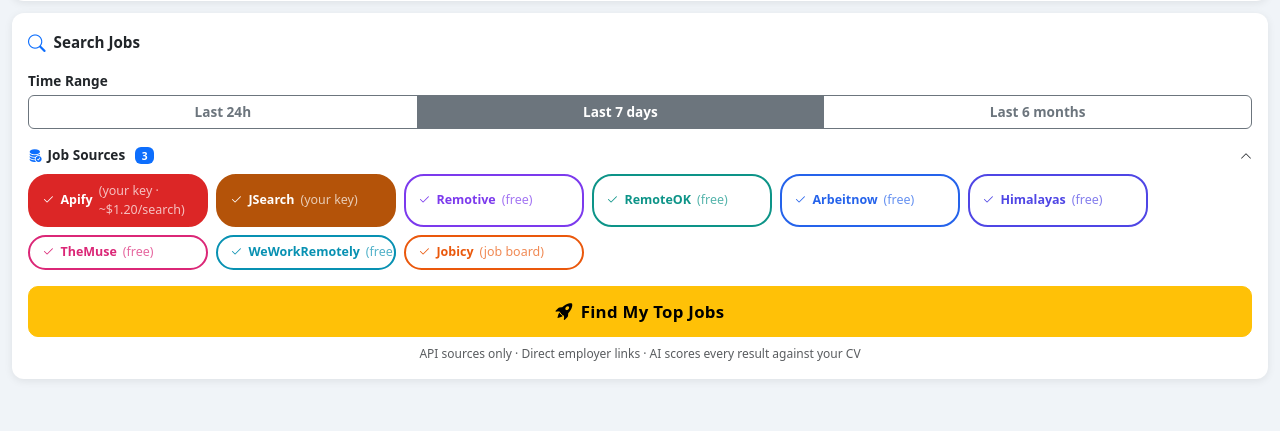
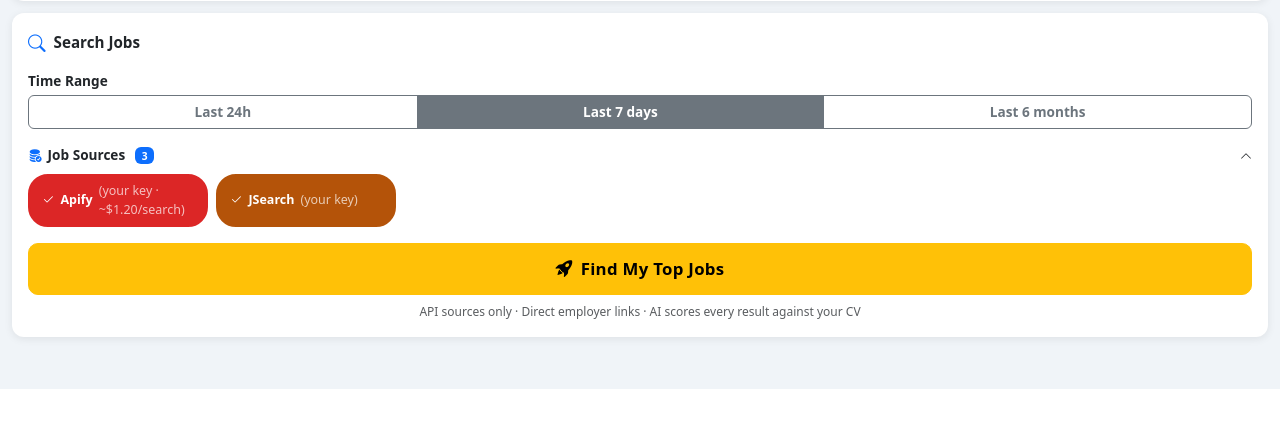
Before and after one commit to coquito29/job-search-app, a Flask app: page / in a window 1280 px wide. Shown: the part 964-1395 px from the top of the page. After the commit the page ends 1353 px from the top, so only its background shows below. Run offline with Flask 3, Linux system fonts and the light colour scheme; some libraries are stand-ins or nearby versions.

Commit message:
Remove free job sources (Remotive, RemoteOK, Jobicy, Arbeitnow, Himalayas, TheMuse, WeWorkRemotely)
Free sources returned thin/stale results that diluted rankings. Paid/keyed
APIs only now: Apify, Adzuna, JSearch.

Co-Authored-By: Claude Opus 4.7 (1M context) <noreply@anthropic.com>

```diff
--- a/app.py
+++ b/app.py
@@ -1,9 +1,9 @@
 """
 app.py  —  Remote Job Search Mobile PWA
-Sources: Remotive · RemoteOK · Jobicy · Arbeitnow · Himalayas · Apify · Adzuna · JSearch
+Sources: Apify · Adzuna · JSearch  (paid/keyed APIs only — free sources removed for signal quality)
 AI Cover Letters: Claude Haiku (set ANTHROPIC_API_KEY env var)
 """
-import io, json, os, re, socket, sqlite3, xml.etree.ElementTree as ET
+import io, json, os, re, socket, sqlite3
 from concurrent.futures import ThreadPoolExecutor, as_completed
 from dataclasses import dataclass
 from datetime import datetime
@@ -100,150 +100,9 @@ class UserProfile:
 
 
 # ── Fetch functions ───────────────────────────────────────────────────────────
-
-def fetch_remotive(skills, limit=100):
-    try:
-        # Remotive works best with a single short keyword — multi-word kills results
-        query = skills[0] if skills else "remote"
-        url = f"https://remotive.com/api/remote-jobs?search={http_req.utils.quote(query)}&limit={limit}"
-        r = http_req.get(url, timeout=20)
-        r.raise_for_status()
-        jobs_raw = r.json().get("jobs", [])
-        results = []
-        for j in jobs_raw:
-            sal = j.get("salary", "") or ""
-            results.append({
-                "url": j.get("url", ""),
-                "title": j.get("title", ""),
-                "company_name": j.get("company_name", ""),
-                "location": j.get("candidate_required_location") or "Remote",
-                "salary": sal,
-                "description": j.get("description", ""),
-                "posted": j.get("publication_date", ""),
-                "source": "Remotive",
-            })
-        return results
-    except Exception:
-        return []
-
-
-def fetch_remoteok(skills, limit=100):
-    try:
-        tag = skills[0].replace(" ", "-") if skills else "remote"
-        url = f"https://remoteok.com/api?tag={http_req.utils.quote(tag)}"
-        r = http_req.get(url, headers={"User-Agent": "Mozilla/5.0"}, timeout=20)
-        r.raise_for_status()
-        data = r.json()
-        if not isinstance(data, list) or len(data) < 2:
-            return []
-        results = []
-        for j in data[1:]:
-            if not isinstance(j, dict):
-                continue
-            sal_min = j.get("salary_min")
-            sal_max = j.get("salary_max")
-            if sal_min and sal_max:
-                sal = f"${int(sal_min)//1000}k–${int(sal_max)//1000}k"
-            elif sal_min:
-                sal = f"${int(sal_min)//1000}k"
-            else:
-                sal = ""
-            results.append({
-                "url": j.get("url", ""),
-                "title": j.get("position", ""),
-                "company_name": j.get("company", ""),
-                "location": j.get("location", "Remote") or "Remote",
-                "salary": sal,
-                "description": j.get("description", ""),
-                "posted": j.get("date", ""),
-                "source": "RemoteOK",
-            })
-        return results
-    except Exception:
-        return []
-
-
-def fetch_jobicy(skills, limit=50):
-    try:
-        # Jobicy search param is unreliable — fetch all and let scoring rank them
-        url = f"https://jobicy.com/api/v2/remote-jobs?count={limit}"
-        r = http_req.get(url, timeout=20)
-        r.raise_for_status()
-        jobs_raw = r.json().get("jobs", [])
-        results = []
-        for j in jobs_raw:
-            sal_min = j.get("annualSalaryMin")
-            sal_max = j.get("annualSalaryMax")
-            if sal_min and sal_max:
-                sal = f"${int(sal_min)//1000}k–${int(sal_max)//1000}k"
-            elif sal_min:
-                sal = f"${int(sal_min)//1000}k"
-            else:
-                sal = ""
-            results.append({
-                "url": j.get("url", ""),
-                "title": j.get("jobTitle", ""),
-                "company_name": j.get("companyName", ""),
-                "location": j.get("jobGeo") or "Remote",
-                "salary": sal,
-                "description": j.get("jobDescription", ""),
-                "posted": j.get("pubDate", ""),
-                "source": "Jobicy",
-            })
-        return results
-    except Exception:
-        return []
-
-
-def fetch_arbeitnow(limit=50):
-    try:
-        url = "https://www.arbeitnow.com/api/job-board-api"
-        r = http_req.get(url, timeout=20)
-        r.raise_for_status()
-        data = r.json().get("data", [])
-        results = []
-        for j in data:
-            if not isinstance(j, dict):
-                continue
-            if not j.get("remote", False):
-                continue
-            results.append({
-                "url": j.get("url", ""),
-                "title": j.get("title", ""),
-                "company_name": j.get("company_name", ""),
-                "location": j.get("location", "Remote") or "Remote",
-                "salary": "",
-                "description": j.get("description", ""),
-                "posted": str(j.get("created_at", "")),
-                "source": "Arbeitnow",
-            })
-        return results
-    except Exception:
-        return []
-
-
-def fetch_himalayas(skills, limit=50):
-    try:
-        query = " ".join(skills[:3])
-        url = f"https://himalayas.app/jobs/api?q={http_req.utils.quote(query)}&limit={limit}"
-        r = http_req.get(url, timeout=20)
-        r.raise_for_status()
-        jobs_raw = r.json().get("jobs", [])
-        results = []
-        for j in jobs_raw:
-            results.append({
-                "url": j.get("applicationLink") or j.get("url", ""),
-                "title": j.get("title", ""),
-                "company_name": j.get("companyName", ""),
-                "location": "Remote",
-                "salary": j.get("salary", ""),
-                "description": j.get("description", ""),
-                "posted": j.get("createdAt", ""),
-                "source": "Himalayas",
-            })
-        return results
-    except Exception:
-        return []
+# Free sources (Remotive, RemoteOK, Jobicy, Arbeitnow, Himalayas, TheMuse,
+# WeWorkRemotely) were removed — they returned thin/stale results that diluted
+# rankings. Only paid/keyed APIs remain: Apify, Adzuna, JSearch.
 
 
 def fetch_adzuna(skills, app_id, app_key, limit=50):
@@ -453,89 +312,6 @@ def fetch_apify_jobs(skills, token, limit=300, time_range="7d"):
             "source": "Apify",
         })
     return results
-
-
-def fetch_themuse(skills, limit=50):
-    """Fetch from The Muse API (free, no auth required) — remote only."""
-    try:
-        r = http_req.get(
-            "https://www.themuse.com/api/public/jobs",
-            params={"page": 0, "level": "Entry Level", "location": "Flexible / Remote"},
-            timeout=20,
-        )
-        r.raise_for_status()
-        results = []
-        for j in r.json().get("results", [])[:limit]:
-            locs = j.get("locations", [])
-            loc  = locs[0].get("name", "Remote") if locs else "Remote"
-            # Double-check: skip if location has no "remote" or "flexible" hint
-            if locs and not any("remote" in l.get("name","").lower() or
-                                 "flexible" in l.get("name","").lower()
-                                 for l in locs):
-                continue
-            url  = (j.get("refs") or {}).get("landing_page", "")
-            if not url:
-                continue
-            results.append({
-                "url": url,
-                "title": j.get("name", ""),
-                "company_name": (j.get("company") or {}).get("name", ""),
-                "location": loc,
-                "salary": "",
-                "description": re.sub(r"<[^>]+>", " ", j.get("contents", "") or ""),
-                "posted": j.get("publication_date", ""),
-                "source": "TheMuse",
-            })
-        return results
-    except Exception:
-        return []
-
-
-def fetch_weworkremotely(skills, limit=50):
-    """Fetch from We Work Remotely RSS feed (free, no auth)."""
-    try:
-        r = http_req.get(
-            "https://weworkremotely.com/remote-jobs.rss",
-            headers={"User-Agent": "Mozilla/5.0"},
-            timeout=20,
-        )
-        r.raise_for_status()
-        root    = ET.fromstring(r.content)
-        channel = root.find("channel")
-        if channel is None:
-            return []
-        skill_lower = [s.lower() for s in skills]
-        results = []
-        for item in channel.findall("item"):
-            title   = (item.findtext("title") or "").strip()
-            link    = (item.findtext("link") or "").strip()
-            desc    = re.sub(r"<[^>]+>", " ", item.findtext("description") or "").strip()
-            pub     = (item.findtext("pubDate") or "").strip()
-            company = ""
-            if ": " in title:
-                parts   = title.split(": ", 1)
-                company = parts[0].strip()
-                title   = parts[1].strip()
-            if not link:
-                continue
-            combo = (title + " " + desc).lower()
-            if skill_lower and not any(s in combo for s in skill_lower):
-                continue
-            results.append({
-                "url": link,
-                "title": title,
-                "company_name": company,
-                "location": "Remote",
-                "salary": "",
-                "description": desc,
-                "posted": pub,
-                "source": "WeWorkRemotely",
-            })
-            if len(results) >= limit:
-                break
-        return results
-    except Exception:
-        return []
 
 
 # ── Helper functions ──────────────────────────────────────────────────────────
@@ -896,30 +672,11 @@ def config():
 def status():
     """Visual status page — open this in your browser to check all sources."""
     sources = {
-        "Remotive":  {"free": True,  "ok": None},
-        "RemoteOK":  {"free": True,  "ok": None},
-        "Jobicy":    {"free": True,  "ok": None},
-        "Arbeitnow": {"free": True,  "ok": None},
-        "Himalayas": {"free": True,  "ok": None},
         "Apify":     {"free": False, "ok": bool(os.environ.get("APIFY_TOKEN"))},
         "Adzuna":    {"free": False, "ok": bool(os.environ.get("ADZUNA_APP_ID") and os.environ.get("ADZUNA_APP_KEY"))},
         "JSearch":   {"free": False, "ok": bool(os.environ.get("RAPIDAPI_KEY"))},
         "Reed":      {"free": False, "ok": bool(os.environ.get("REED_API_KEY"))},
     }
-    # Quick ping test for the free sources
-    ping_urls = {
-        "Remotive":  "https://remotive.com/api/remote-jobs?limit=1",
-        "RemoteOK":  "https://remoteok.com/api?limit=1",
-        "Jobicy":    "https://jobicy.com/api/v2/remote-jobs?count=1",
-        "Arbeitnow": "https://www.arbeitnow.com/api/job-board-api",
-        "Himalayas": "https://himalayas.app/jobs/api?limit=1",
-    }
-    for name, url in ping_urls.items():
-        try:
-            r = http_req.get(url, timeout=8, headers={"User-Agent": "Mozilla/5.0"})
-            sources[name]["ok"] = r.status_code == 200
-        except Exception:
-            sources[name]["ok"] = False
 
     ai_ok = bool(os.environ.get("ANTHROPIC_API_KEY") and _anthropic)
 
@@ -1011,28 +768,14 @@ def search_jobs():
     if not skills:
         return jsonify({"error": "At least one skill is required"}), 400
 
-    # Build fetch tasks based on selected sources
+    # Build fetch tasks based on selected sources (paid/keyed APIs only)
     fetch_tasks = {}
-    if "remotive" in sources:
-        fetch_tasks["remotive"] = lambda: fetch_remotive(skills, limit=100)
-    if "remoteok" in sources:
-        fetch_tasks["remoteok"] = lambda: fetch_remoteok(skills, limit=100)
-    if "jobicy" in sources:
-        fetch_tasks["jobicy"] = lambda: fetch_jobicy(skills, limit=50)
-    if "arbeitnow" in sources:
-        fetch_tasks["arbeitnow"] = lambda: fetch_arbeitnow(limit=50)
-    if "himalayas" in sources:
-        fetch_tasks["himalayas"] = lambda: fetch_himalayas(skills, limit=50)
     if "apify" in sources and token:
         fetch_tasks["apify"] = lambda: fetch_apify_jobs(skills, token, limit=FETCH_LIMIT, time_range=time_range)
     if "adzuna" in sources and adzuna_id and adzuna_key:
         fetch_tasks["adzuna"] = lambda: fetch_adzuna(skills, adzuna_id, adzuna_key, limit=50)
     if "jsearch" in sources and rapidapi_key:
         fetch_tasks["jsearch"] = lambda: fetch_jsearch(skills, rapidapi_key, limit=50)
-    if "themuse" in sources:
-        fetch_tasks["themuse"] = lambda: fetch_themuse(skills, limit=50)
-    if "weworkremotely" in sources:
-        fetch_tasks["weworkremotely"] = lambda: fetch_weworkremotely(skills, limit=50)
 
     # Run all sources in parallel
     source_results = {src: [] for src in fetch_tasks}
@@ -1265,15 +1008,8 @@ def daily_digest():
     ]
 
     # --- Run all sources in parallel (same logic as /api/search) ---
-    fetch_tasks = {
-        "remotive":      lambda: fetch_remotive(skills, limit=100),
-        "remoteok":      lambda: fetch_remoteok(skills, limit=100),
-        "jobicy":        lambda: fetch_jobicy(skills, limit=50),
-        "arbeitnow":     lambda: fetch_arbeitnow(limit=50),
-        "himalayas":     lambda: fetch_himalayas(skills, limit=50),
-        "themuse":       lambda: fetch_themuse(skills, limit=50),
-        "weworkremotely":lambda: fetch_weworkremotely(skills, limit=50),
-    }
+    # Paid/keyed APIs only — free sources removed
+    fetch_tasks = {}
     if apify_token:
         # Cost-capped: $0.012/job * 50 = $0.60/day for the daily digest
         fetch_tasks["apify"] = lambda: fetch_apify_jobs(skills, apify_token, limit=50, time_range="1d")
@@ -1754,8 +1490,7 @@ if __name__ == "__main__":
     print("=" * 56)
     print(f"  Local:    http://localhost:{port}")
     print(f"  Network:  http://{local_ip}:{port}  << open on phone")
-    print("  Sources:  Remotive, RemoteOK, Jobicy, Arbeitnow")
-    print("            Himalayas, Apify, TheMuse, WeWorkRemotely")
+    print("  Sources:  Apify, Adzuna, JSearch  (paid/keyed APIs only)")
     print(f"  AI (Claude Sonnet): {'Enabled — cover letters, CV parsing, job scoring' if ai_enabled else 'Disabled (set ANTHROPIC_API_KEY)'}")
     print("=" * 56)
     app.run(host="0.0.0.0", port=port, debug=False)
--- a/templates/index.html
+++ b/templates/index.html
@@ -218,27 +218,13 @@
     .source-toggle input { display: none; }
     .source-toggle.checked { color: white !important; }
 
-    .source-toggle-remotive      { border-color: #7c3aed; color: #7c3aed; }
-    .source-toggle-remoteok      { border-color: #0d9488; color: #0d9488; }
-    .source-toggle-jobicy        { border-color: #ea580c; color: #ea580c; }
-    .source-toggle-arbeitnow     { border-color: #2563eb; color: #2563eb; }
-    .source-toggle-himalayas     { border-color: #4f46e5; color: #4f46e5; }
     .source-toggle-apify         { border-color: #dc2626; color: #dc2626; }
     .source-toggle-adzuna        { border-color: #059669; color: #059669; }
     .source-toggle-jsearch       { border-color: #b45309; color: #b45309; }
-    .source-toggle-themuse       { border-color: #db2777; color: #db2777; }
-    .source-toggle-weworkremotely{ border-color: #0891b2; color: #0891b2; }
-
-    .source-toggle-remotive.checked       { background: #7c3aed; }
-    .source-toggle-remoteok.checked       { background: #0d9488; }
-    .source-toggle-jobicy.checked         { background: #ea580c; }
-    .source-toggle-arbeitnow.checked      { background: #2563eb; }
-    .source-toggle-himalayas.checked      { background: #4f46e5; }
+
     .source-toggle-apify.checked          { background: #dc2626; }
     .source-toggle-adzuna.checked         { background: #059669; }
     .source-toggle-jsearch.checked        { background: #b45309; }
-    .source-toggle-themuse.checked        { background: #db2777; }
-    .source-toggle-weworkremotely.checked { background: #0891b2; }
 
     /* ── Source badges (results + cards) ─────────────────── */
     .source-badge {
@@ -248,16 +234,9 @@
       border-radius: 20px;
       white-space: nowrap;
     }
-    .source-remotive      { background: #ede9fe; color: #7c3aed; }
-    .source-remoteok      { background: #ccfbf1; color: #0d9488; }
-    .source-jobicy        { background: #ffedd5; color: #ea580c; }
-    .source-arbeitnow     { background: #dbeafe; color: #2563eb; }
-    .source-himalayas     { background: #e0e7ff; color: #4f46e5; }
     .source-apify         { background: #fee2e2; color: #dc2626; }
     .source-adzuna        { background: #d1fae5; color: #059669; }
     .source-jsearch       { background: #fef3c7; color: #b45309; }
-    .source-themuse       { background: #fce7f3; color: #db2777; }
-    .source-weworkremotely{ background: #cffafe; color: #0891b2; }
     .source-unknown       { background: #e9ecef; color: #6c757d; }
 
     /* ── Results summary bar ─────────────────────────────── */
@@ -889,42 +868,7 @@
         <i class="bi bi-check2" id="chk-icon-adzuna"></i>
         Adzuna <span style="opacity:.7;font-weight:400;">(your key)</span>
       </label>
-      <!-- Free sources — OFF by default (low signal, available if wanted) -->
-      <label class="source-toggle source-toggle-remotive" id="lbl-remotive">
-        <input type="checkbox" value="remotive" onchange="onSourceToggle(this)" />
-        <i class="bi bi-check2" id="chk-icon-remotive"></i>
-        Remotive <span style="opacity:.7;font-weight:400;">(free)</span>
-      </label>
-      <label class="source-toggle source-toggle-remoteok" id="lbl-remoteok">
-        <input type="checkbox" value="remoteok" onchange="onSourceToggle(this)" />
-        <i class="bi bi-check2" id="chk-icon-remoteok"></i>
-        RemoteOK <span style="opacity:.7;font-weight:400;">(free)</span>
-      </label>
-      <label class="source-toggle source-toggle-arbeitnow" id="lbl-arbeitnow">
-        <input type="checkbox" value="arbeitnow" onchange="onSourceToggle(this)" />
-        <i class="bi bi-check2" id="chk-icon-arbeitnow"></i>
-        Arbeitnow <span style="opacity:.7;font-weight:400;">(free)</span>
-      </label>
-      <label class="source-toggle source-toggle-himalayas" id="lbl-himalayas">
-        <input type="checkbox" value="himalayas" onchange="onSourceToggle(this)" />
-        <i class="bi bi-check2" id="chk-icon-himalayas"></i>
-        Himalayas <span style="opacity:.7;font-weight:400;">(free)</span>
-      </label>
-      <label class="source-toggle source-toggle-themuse" id="lbl-themuse">
-        <input type="checkbox" value="themuse" onchange="onSourceToggle(this)" />
-        <i class="bi bi-check2" id="chk-icon-themuse"></i>
-        TheMuse <span style="opacity:.7;font-weight:400;">(free)</span>
-      </label>
-      <label class="source-toggle source-toggle-weworkremotely" id="lbl-weworkremotely">
-        <input type="checkbox" value="weworkremotely" onchange="onSourceToggle(this)" />
-        <i class="bi bi-check2" id="chk-icon-weworkremotely"></i>
-        WeWorkRemotely <span style="opacity:.7;font-weight:400;">(free)</span>
-      </label>
-      <label class="source-toggle source-toggle-jobicy" id="lbl-jobicy">
-        <input type="checkbox" value="jobicy" onchange="onSourceToggle(this)" />
-        <i class="bi bi-check2" id="chk-icon-jobicy"></i>
-        Jobicy <span style="opacity:.7;font-weight:400;">(job board)</span>
-      </label>
+      <!-- Free sources removed — paid/keyed APIs only for higher-signal results -->
     </div>
   </div>
 
@@ -1134,16 +1078,9 @@ let loadingInterval= null;
 
 // Source key → CSS class slug mapping
 const SOURCE_CLASS = {
-  'Remotive':        'remotive',
-  'RemoteOK':        'remoteok',
-  'Jobicy':          'jobicy',
-  'Arbeitnow':       'arbeitnow',
-  'Himalayas':       'himalayas',
   'Apify':           'apify',
   'Adzuna':          'adzuna',
   'JSearch':         'jsearch',
-  'TheMuse':         'themuse',
-  'WeWorkRemotely':  'weworkremotely',
 };
 
 // ════════════════════════════════════════════════════════════════════════
```
